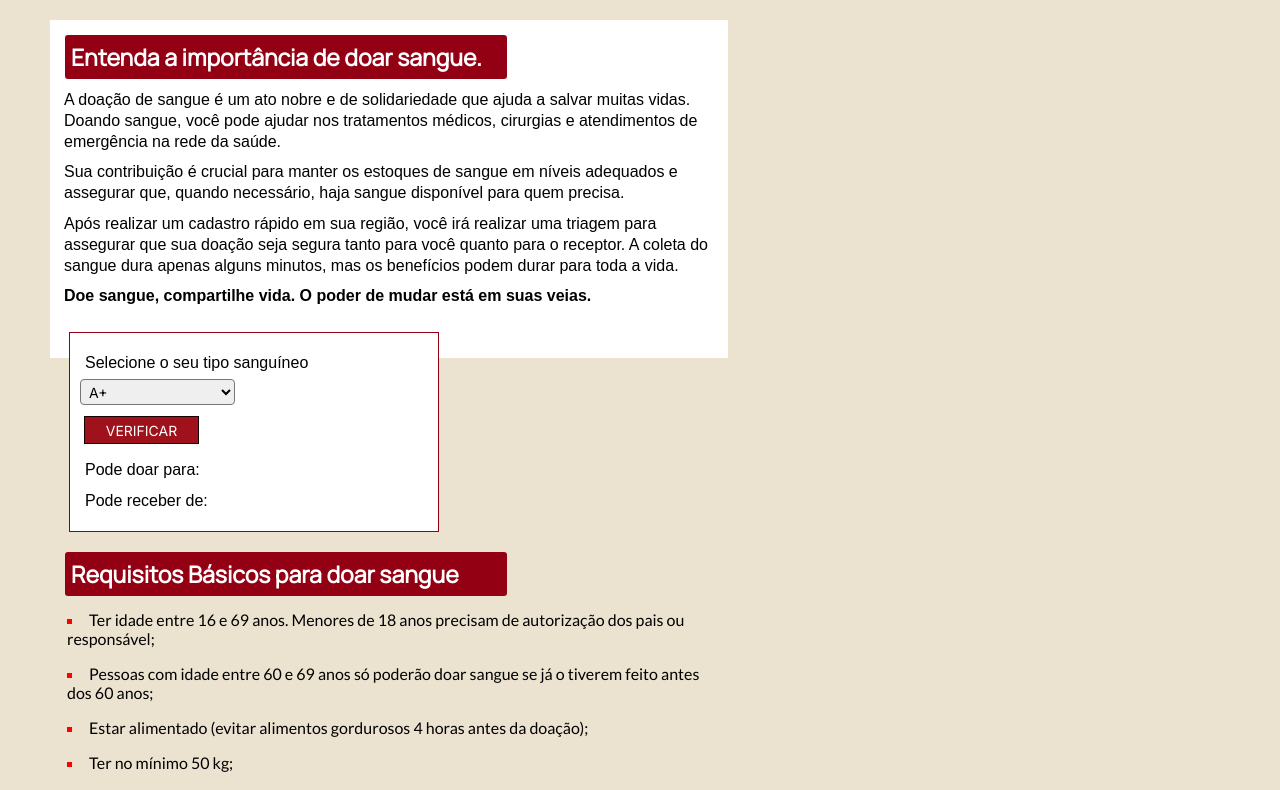
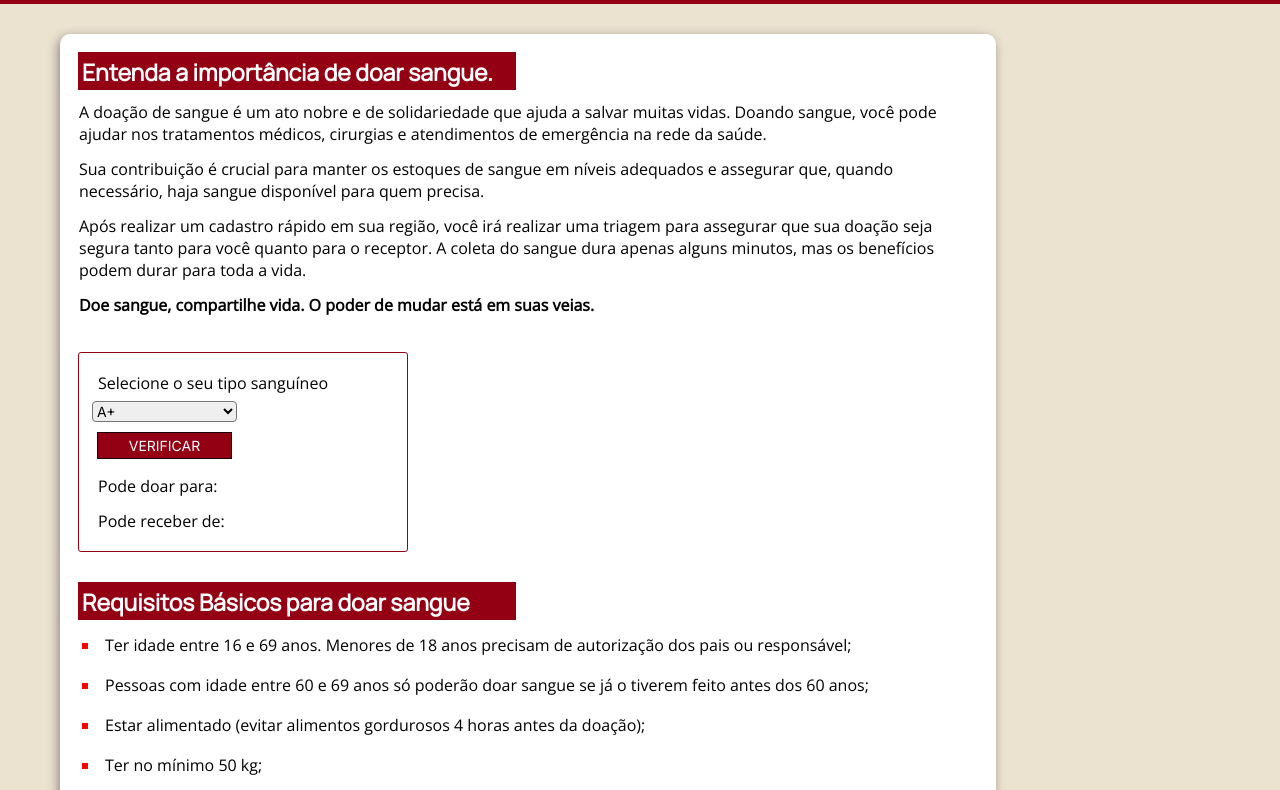
Before and after one commit to williamcouto/blood-donation, a plain HTML site: page index.html in a window 1280 px wide. Shown: the part 96-886 px from the top of the page. Drawn offline with nearby package versions, Linux system fonts and the light colour scheme.

Commit message:
Update style.css

```diff
--- a/style.css
+++ b/style.css
@@ -1,8 +1,7 @@
 @charset "UTF-8";
 @import url('https://fonts.googleapis.com/css2?family=Inter&display=swap');
 @import url('https://fonts.googleapis.com/css2?family=Manrope&display=swap');
-@import url('https://fonts.googleapis.com/css2?family=Lato&display=swap');
-@import url('https://fonts.googleapis.com/css2?family=Raleway:wght@700&display=swap');
+@import url('https://fonts.googleapis.com/css2?family=Open+Sans&display=swap');
 
 *{
     margin: 0;
@@ -10,40 +9,51 @@
 }
 
 header{
-    font: 20px 'Manrope', arial, sans-serif;
+    font: 22px 'Manrope', arial, sans-serif;
+    padding: 20px;
     text-align: center;
-    padding: 18px;
-    height: 60px;
     letter-spacing: 2px;
     color: #ffff;
     background-color: #930013;
 }
 
 p{
-    padding: 5px;
+    padding: 6px;
     font-size: 16px;
-    line-height: 1.3em;
+    line-height: 1.4em;
 }
 
 h2{
     background-color: #930013;
     text-align: left;
     color:#ffff;
+    width: 430px;
+    height: 30px;
     font: bold 23px 'Manrope', Arial, sans-serif;
-    padding: 6px;
-    width: 430px;
-    margin: 6px;
-    border-radius: 3px;
+    padding: 4px;
+    margin: 5px;
 }
 
+
 body{
-    font-family: Arial, Helvetica, sans-serif;
     background-color: #ECE2D0;
+    font:  16px 'Open Sans', Arial, sans-serif;
 }
 
 main{
-    margin: 10px 20px;
+    margin: 20px;
 }
+
+section{
+    display: inline-block;
+    padding: 13px;
+    margin: 10px 40px;
+    background-color: #ffff;
+    border-radius: 10px;
+    width: 910px;
+    box-shadow: -2px 3px 12px -1px rgba(0, 0, 0, 0.472);
+}
+
 
 .container{
     display: flex;
@@ -51,66 +61,42 @@ main{
     flex-direction: column;
     box-sizing: border-box;
     background-color: #FFFF;
-    padding: 10px;
-    width: 370px;
+    padding: 13px;
+    width: 330px;
     height: 200px;
-    margin: 20px 10px;
+    margin: 30px 5px;
     border: solid 1px #930013;
-}
-section{
-    background-color: #FFFF;
-    padding: 9px;
-    width: 660px;
-    height: 320px;
-    margin: 20px 30px;
+    border-radius: 3px;
 }
 
-#basics_requi{
-    background-color: #ffff;
-    margin-top: 60px;
-    padding: 9px;
-    width: 500px;
-}
 
-article{
-    font:  16px  Arial, sans-serif;
-    margin: 10px 5px;
-    line-height: 1.5em;
-}
 
 select{
-    width: 155px;
-    height: 26px;
-    padding: 4px;
+    width: 145px;
+    height: 28px;
     border-radius: 4px;
     font: 14px 'Inter', Arial, sans-serif;
 }
 #button_check{
-    width: 115px;
-    height: 28px;
+    width: 135px;
+    height: 29px;
     font: 14px 'Inter', Arial, Helvetica, sans-serif;
-    background-color: #9f111b;
+    background-color: #930013;
     border: solid 1px rgba(0, 0, 0, 0.86);
     color: #FFFF;
     cursor: pointer;
-    margin: 11px 5px 11px 4px;
-    padding: 5px;
+    margin: 10px 5px;
+    padding: 4px;
 }
 .resultado_receber , .resultado_doar{
-    font: bold 18px 'Inter', Arial, sans-serif;
-    padding: 12px;
-    line-height: 16px;
+    font: bold 16px 'Inter', Arial, sans-serif;
+    padding: 10px;
     letter-spacing: 1px;
 }
-#basics_requi{
-    margin-top: 33px;
-    padding: 14px;
-}
 li{
-    padding: 8px;
-    font: 16px 'Lato', arial;
+    padding: 9px;
     list-style-position: inside;
 }
-li::marker{  /*Altera a cor do marcador*/
+li::marker{ /*Altera a cor do marcador*/
     color: red;
 }
```
